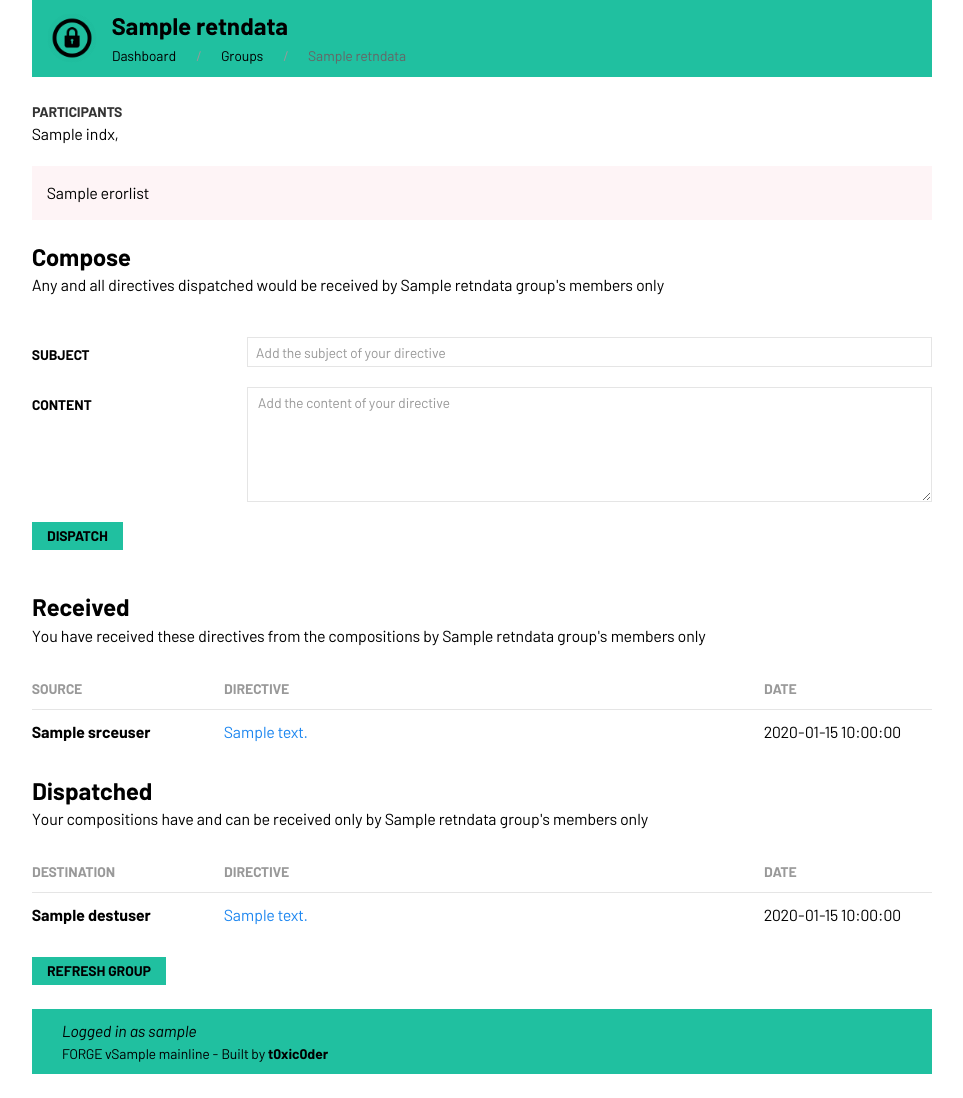
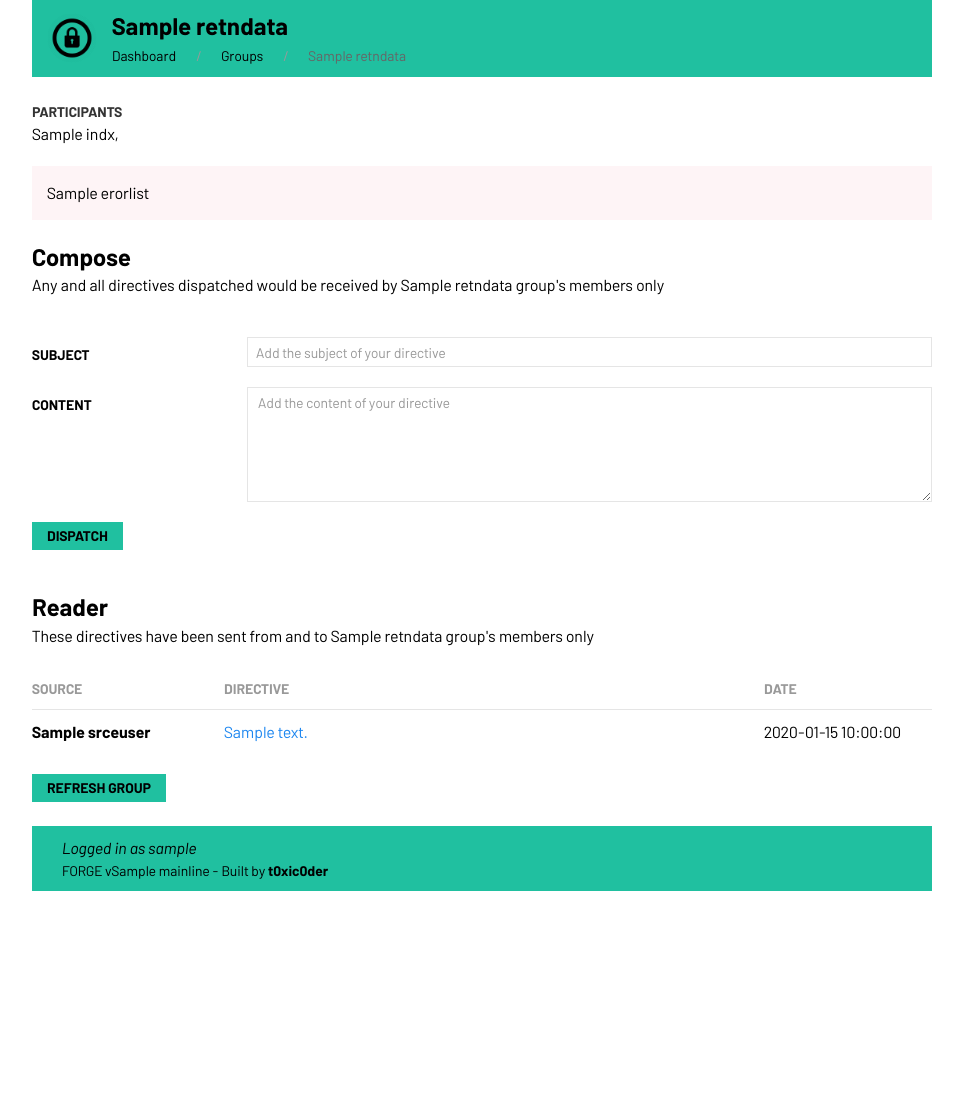
Before and after one commit to astrosonic/forge, a Flask app: template templates/onegroup.html in a window 1280 px wide. Shown: the part 25-1123 px from the top of the page, without its empty margins (158-1121 px from the left). After the commit the page ends 916 px from the top, so only its background shows below. Run offline with Flask 2, Linux system fonts and the light colour scheme; the template is opened without the code that fills it: most values are stand-ins (such as "Sample title", 1, 10 or a date in 2020).

Commit message:
Added per-group and per-group-mail frontend
Signed-off-by: Akashdeep Dhar <akashdeep.dhar@gmail.com>

```diff
--- a/templates/onegroup.html
+++ b/templates/onegroup.html
@@ -29,7 +29,6 @@
     <p class="normelem uk-margin-remove">
         Any and all directives dispatched would be received by {{ retndata["grupname"] }} group's members only
     </p>
-
     <form class="uk-form-horizontal uk-margin-medium" method="POST">
         <fieldset class="uk-fieldset normelem">
             <div class="uk-margin">
@@ -47,9 +46,9 @@
         </fieldset>
         <input type="submit" value="DISPATCH" class="uk-button uk-background-secondary uk-button-small headelem forggrin"/>
     </form>
-    <h3 class="uk-margin-remove headelem">Received</h3>
+    <h3 class="uk-margin-remove headelem">Reader</h3>
     <p class="normelem uk-margin-remove">
-        You have received these directives from the compositions by {{ retndata["grupname"] }} group's members only
+        These directives have been sent from and to {{ retndata["grupname"] }} group's members only
     </p>
     <table class="uk-table uk-table-justify uk-table-divider uk-table-small">
         <thead>
@@ -63,29 +62,7 @@
             {% for indx in recvdict %}
             <tr>
                 <td class="headelem">{{ indx.srceuser }}</td>
-                <td class="normelem"><a href="{{ url_for("readinbx", paradrct="recv", mailiden=indx.mailiden) }}">{{ indx.subjtext }}</a></td>
-                <td class="normelem">{{ indx.timedata.date }} {{ indx.timedata.mont.tinyform }}</td>
-            </tr>
-            {% endfor %}
-        </tbody>
-    </table>
-    <h3 class="uk-margin-remove headelem">Dispatched</h3>
-    <p class="normelem uk-margin-remove">
-        Your compositions have and can be received only by {{ retndata["grupname"] }} group's members only
-    </p>
-    <table class="uk-table uk-table-justify uk-table-divider uk-table-small">
-        <thead>
-            <tr>
-                <th class="uk-width-small headelem">DESTINATION</th>
-                <th class="uk-width-large headelem">DIRECTIVE</th>
-                <th class="uk-width-small headelem">DATE</th>
-            </tr>
-        </thead>
-        <tbody>
-            {% for indx in senddict %}
-            <tr>
-                <td class="headelem">{{ indx.destuser }}</td>
-                <td class="normelem"><a href="{{ url_for("readinbx", paradrct="send", mailiden=indx.mailiden) }}">{{ indx.subjtext }}</a></td>
+                <td class="normelem"><a href="{{ url_for("readgrup", grupname=retndata["grupname"], grupiden=retndata["grupiden"], mailiden=indx.mailiden) }}">{{ indx.subjtext }}</a></td>
                 <td class="normelem">{{ indx.timedata.date }} {{ indx.timedata.mont.tinyform }}</td>
             </tr>
             {% endfor %}
```
Also changed, not shown: templates/readgrup.html (added, +29 -0 lines).
